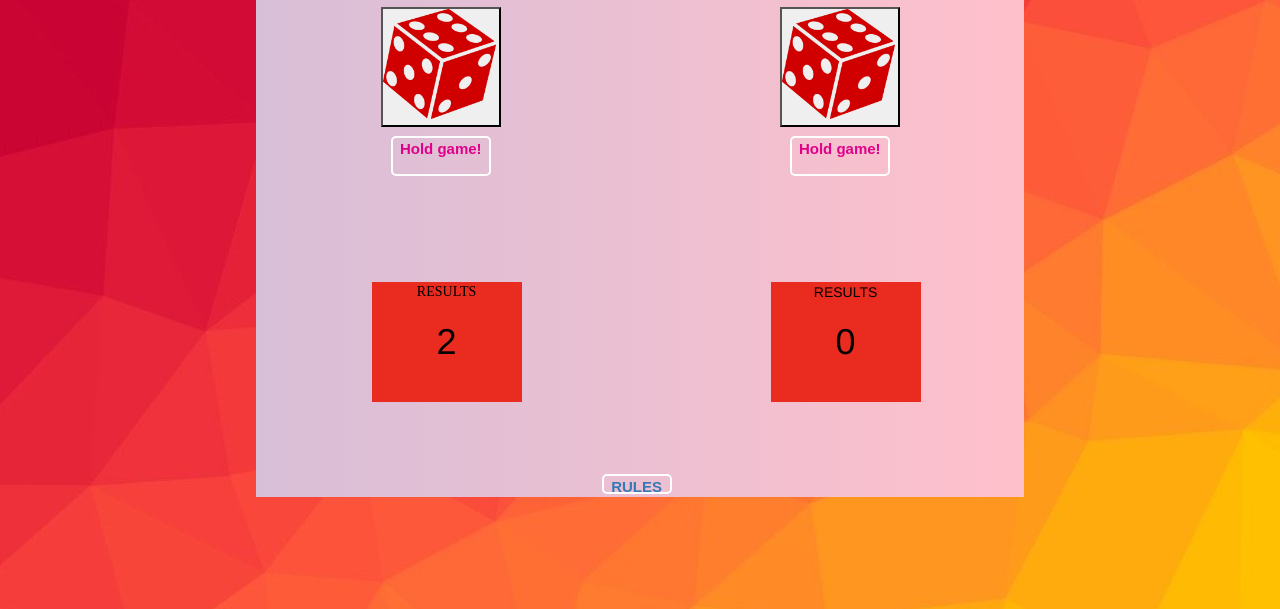
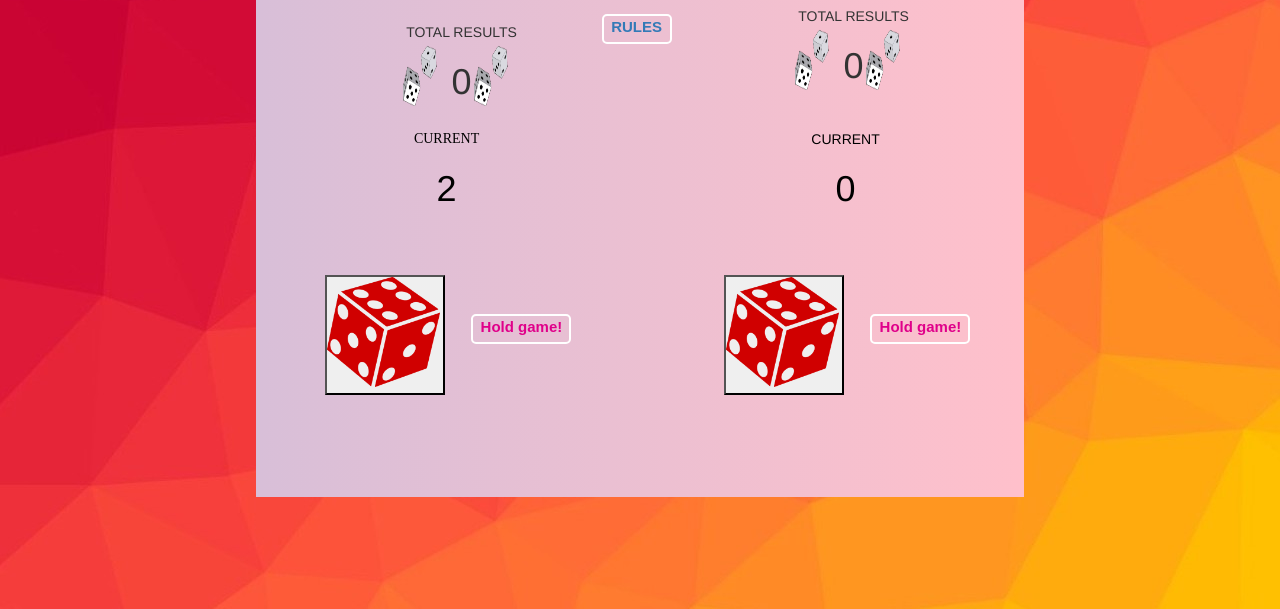
Before and after one commit to zecollokaris/game-of-thrones, a plain HTML site: page index.html in a window 1280 px wide. Shown: the part 191-800 px from the top of the page. Drawn offline with Linux system fonts and the light colour scheme.

Commit message:
reset layout

```diff
--- a/css/syles.css
+++ b/css/syles.css
@@ -62,6 +62,9 @@ body {
   display: inline-block;
   background-size: 113px 110px;
   cursor: pointer;
+  position: absolute;
+  margin-left: -15%;
+  margin-top: 35%;
 }
 
 /*End of button styler*/
@@ -70,14 +73,13 @@ body {
 
 .diceresultleft {
   color: black;
-  background-color: #EA2B1F;
   text-align: center;
   width: 150px;
   height: 120px;
   overflow: auto;
   position: absolute;
   margin-left: 17%;
-  margin-top: 20%;
+  margin-top: 16%;
 }
 
 /*End of Output Section*/
@@ -86,27 +88,52 @@ body {
 
 .diceresultright {
   color: black;
-  background-color: #EA2B1F;
   text-align: center;
   width: 150px;
   height: 120px;
   overflow: auto;
   position: absolute;
   margin-left: 17%;
-  margin-top: 20%;
+  margin-top: 16%;
 }
 
 /*End of Output Section*/
 
+/*Total Results*/
+
+.dicetotalresultright {
+  text-align: center;
+  position: absolute;
+  margin-left: 17%;
+  margin-top: 2%;
+  background-image: url("../images/source.gif");
+  background-size: 71px 100px;
+  width: 150px;
+  height: 120px;
+}
+
+.dicetotalresultleft {
+  text-align: center;
+  position: absolute;
+  margin-left: 70%;
+  margin-top: 9%;
+  background-image: url("../images/source.gif");
+  background-size: 71px 100px;
+  width: 150px;
+  height: 120px;
+}
+
+/*End of Total Results*/
+
 /*Holdd Game button*/
 
 .holdgame {
-  margin-left: 19.5%;
-  margin-top: 1%;
+  margin-left: 30%;
+  margin-top: 40%;
   color: #E0008A;
   font-size: 15px;
   width: 100px;
-  height: 40px;
+  height: 30px;
   text-align: center;
   border: 2px solid white;
   border-radius: 5px;
@@ -131,11 +158,11 @@ body {
 
 .rules {
   margin-left: 45%;
-  margin-top: 45%;
+  margin-top: 1%;
   color: #E0008A;
   font-size: 15px;
   width: 70px;
-  height: 20px;
+  height: 30px;
   text-align: center;
   border: 2px solid white;
   border-radius: 5px;
--- a/index.html
+++ b/index.html
@@ -34,14 +34,20 @@
       <!--End ofHold Button-->
       <!--Output Section-->
       <main class="diceresultleft ">
-        <p style="font-family:serif;">RESULTS</p>
+        <p style="font-family:serif;">CURRENT</p>
 
         <h1 id="dice_1_result">2</h1>
 
       </main>
       <!--End ofOutput section-->
     </div>
-    <!end of column 1-->
+    <!--TOTAL results-->
+    <main class="dicetotalresultleft">
+      <p>TOTAL RESULTS</p>
+      <h1>0<h1/>
+    </main>
+   <!--end ofTOTAL results-->
+    <!--end of column 1-->
 
 
     <!--2nd Column-->
@@ -57,16 +63,24 @@
       <!--End of Hold Button-->
       <!--Output Section-->
       <main class="diceresultright ">
-        <p>RESULTS</p>
+        <p>CURRENT</p>
         <h1 id="dice_2_result">0<h1/>
       </main>
       <!--End ofOutput section-->
       </div>
       </div>
-      <!end of column 2-->
+     <!--TOTAL results-->
+     <main class="dicetotalresultright">
+       <p>TOTAL RESULTS</p>
+       <h1>0<h1/>
+     </main>
+    <!--end ofTOTAL results-->
+      <!--end of column 2-->
+      <!--RULES-->
       <div class="rules">
         <a href="rules.html">RULES</a>
       </div>
+      <!--End of rules-->
 
 
       <!--javascript links-->
```
